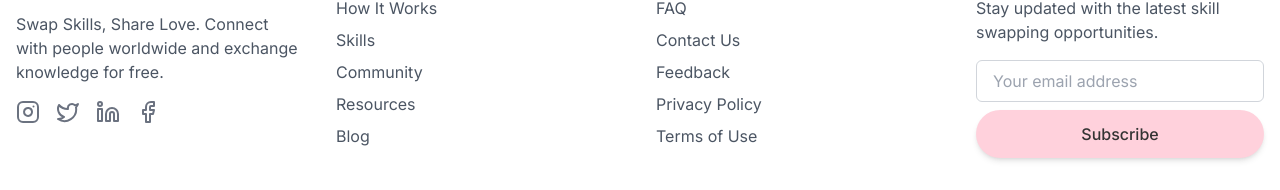
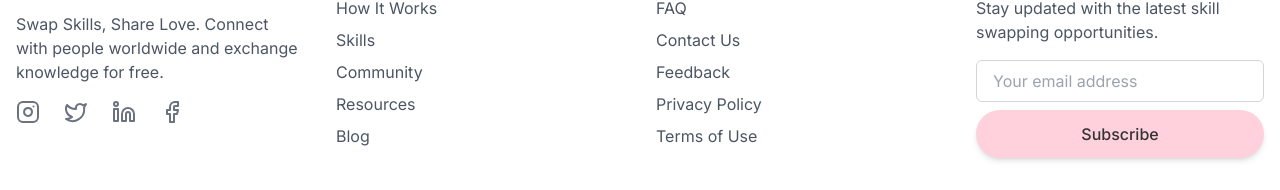
Before and after one commit to bkraft777/skilswap, a React (Vite) app: page /skills in a window 1280 px wide. Shown: the part 964-1154 px from the top of the page. Built offline with nearby package versions, Linux system fonts and the light colour scheme; a web font is replaced by a local one.

Commit message:
Fix: Social media links in Footer
Update the Footer component to include social media links.

```diff
--- a/src/components/Footer.tsx
+++ b/src/components/Footer.tsx
@@ -14,17 +14,33 @@ const Footer = () => {
             <p className="text-gray-600 mb-4">
               Swap Skills, Share Love. Connect with people worldwide and exchange knowledge for free.
             </p>
-            <div className="flex space-x-4">
-              <a href="#" className="text-gray-500 hover:text-silswap-pink transition-colors">
+            <div className="flex space-x-6">
+              <a
+                href="#"
+                className="text-gray-500 hover:text-[#E4405F] transform hover:scale-110 transition-all duration-300"
+                aria-label="Instagram"
+              >
                 <Instagram size={24} />
               </a>
-              <a href="#" className="text-gray-500 hover:text-silswap-pink transition-colors">
+              <a
+                href="#"
+                className="text-gray-500 hover:text-[#1DA1F2] transform hover:scale-110 transition-all duration-300"
+                aria-label="Twitter"
+              >
                 <Twitter size={24} />
               </a>
-              <a href="#" className="text-gray-500 hover:text-silswap-pink transition-colors">
+              <a
+                href="#"
+                className="text-gray-500 hover:text-[#0A66C2] transform hover:scale-110 transition-all duration-300"
+                aria-label="LinkedIn"
+              >
                 <Linkedin size={24} />
               </a>
-              <a href="#" className="text-gray-500 hover:text-silswap-pink transition-colors">
+              <a
+                href="#"
+                className="text-gray-500 hover:text-[#1877F2] transform hover:scale-110 transition-all duration-300"
+                aria-label="Facebook"
+              >
                 <Facebook size={24} />
               </a>
             </div>
```
